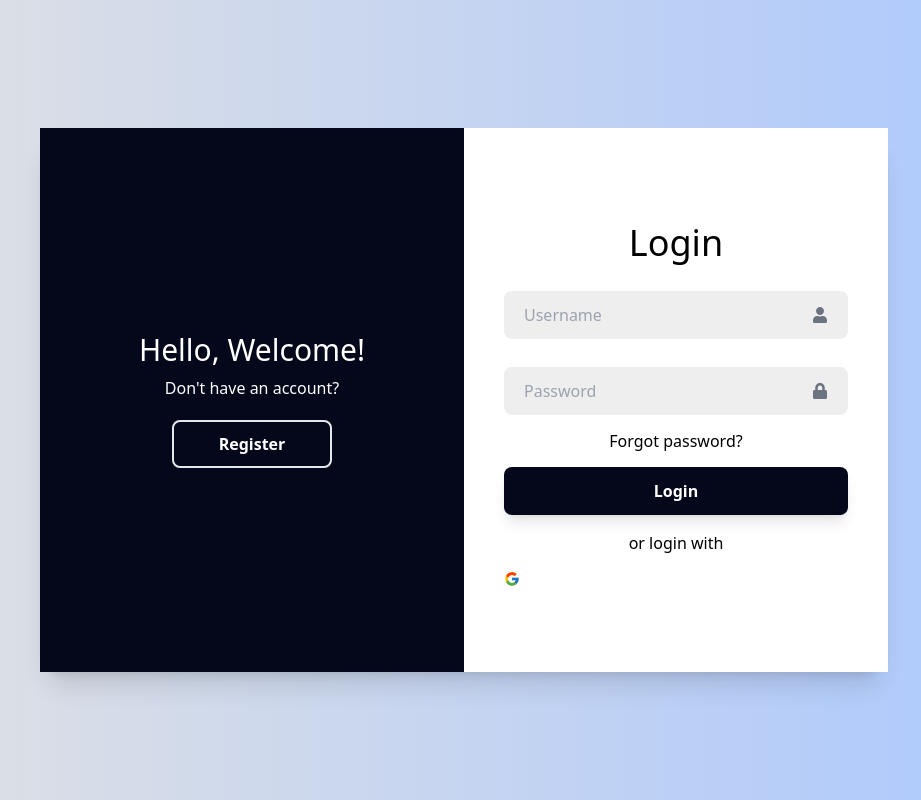
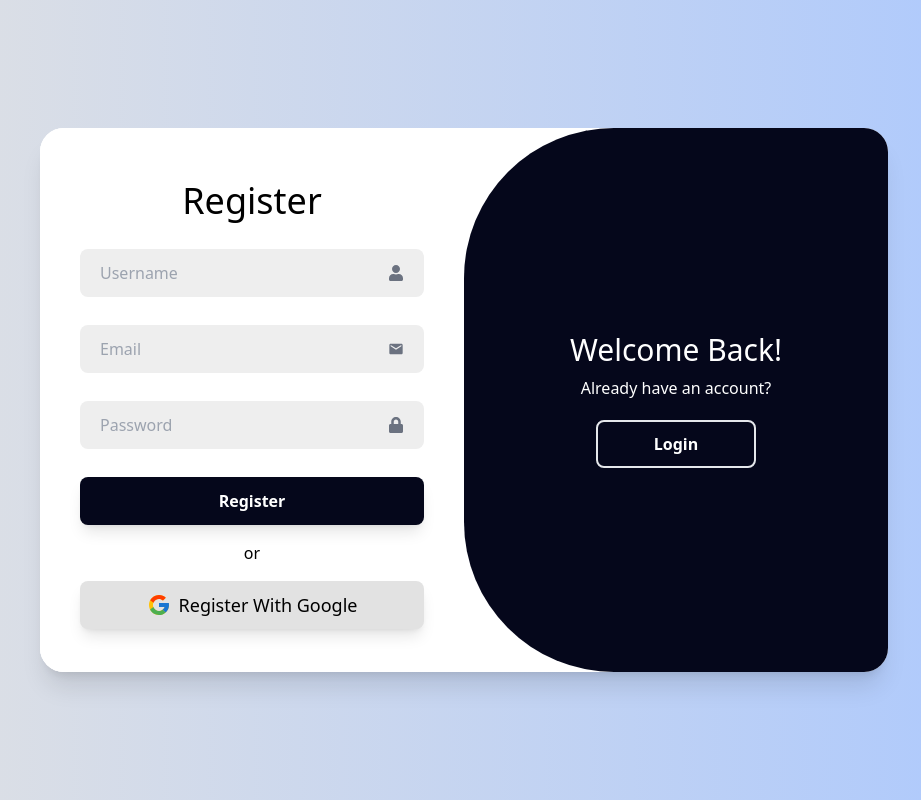
Before and after one commit to Al-Khalsi/freeNG, a Next.js app: page /Validation in a window 1280 px wide. Both pictures are taken after a click on the button "Register". Shown: the whole page, without its empty margins (176-1097 px from the left). Built offline with nearby package versions, Linux system fonts and the light colour scheme.

Commit message:
end ui validation

```diff
--- a/pages/Validation/index.js
+++ b/pages/Validation/index.js
@@ -1,13 +1,25 @@
-import React from 'react'
+import { useState } from 'react'
 import { FaUser, FaLock } from "react-icons/fa";
 import { FcGoogle } from "react-icons/fc";
 import { MdEmail } from "react-icons/md";
 
 function index() {
+
+    const [isActive, setIsActive] = useState(false);
+
+
+    const handleClick = (action) => {
+        if (action === "register") {
+            setIsActive(true);
+        } else if (action === "login") {
+            setIsActive(false);
+        }
+    };
+
     return (
         <div className='Validaion flex justify-center items-center min-h-screen bg-gradient-to-r from-lightGray to-lightBlue'>
-            <div className='contianer relative w-custom-212 h-custom-136 bg-white rounded-3xl shadow-xl'>
-                <div className='login absolute right-0 w-1/2 h-full flex items-center p-10 bg-white text-center'>
+            <div className={`container relative w-custom-212 h-custom-136 m-5 bg-white rounded-3xl shadow-xl overflow-hidden ${isActive ? 'active' : ''}`}>
+                <div className='login form-box absolute right-0 w-1/2 h-full flex items-center p-10 bg-white text-center z-10'>
                     <form action="#" className='w-full'>
                         <h2 className='text-4xl my-2.5'>Login</h2>
                         <div className="inputBox relative my-7 ">
@@ -26,17 +38,17 @@ function index() {
                             <p className='text-base no-underline'>Forgot password?</p>
                         </div>
                         <button type='submit' className='btn w-full h-12 rounded-lg bg-darkBlue text-white shadow-lg border-none text-base font-semibold cursor-pointer'>Login</button>
-                        <p className='text-base my-4'>or login with</p>
+                        <p className='text-base my-4'>or</p>
                         <div className='social-icon'>
-                            <p><FcGoogle /></p>
+                            <p className='w-full h-12 rounded-lg flex justify-center items-center bg-lightGray shadow-lg text-lg'><FcGoogle className='mr-2 text-2xl' />Login With Google</p>
                         </div>
                     </form>
                 </div>
 
-                <div className='register absolute right-0 w-1/2 h-full hidden items-center bg-white text-center'>
+                <div className='register form-box absolute right-0 w-1/2 h-full flex items-center p-10 bg-white text-center z-10'>
                     <form action="#" className='w-full'>
-                        <h2 className='text-4xl my-2.5'>Login</h2>
-                        <div className="inputBox relative my-7 ">
+                        <h2 className='text-4xl my-2.5'>Register</h2>
+                        <div className="inputBox relative my-7">
                             <input type="text"
                                 className='w-full py-3 pr-12 pl-5 bg-inputwhite rounded-lg border-none outline-none text-base font-medium'
                                 placeholder='Username' required />
@@ -58,18 +70,25 @@ function index() {
                             className='btn w-full h-12 rounded-lg bg-darkBlue text-white shadow-lg border-none text-base font-semibold cursor-pointer'>
                             Register
                         </button>
-                        <p className='text-base my-4'>or register with</p>
+                        <p className='text-base my-4'>or</p>
                         <div className='social-icon'>
-                            <p><FcGoogle /></p>
+                            <p className='w-full h-12 rounded-lg flex justify-center items-center bg-lightGray shadow-lg text-lg'><FcGoogle className='mr-2 text-2xl'/> Register With Google</p>
                         </div>
                     </form>
                 </div>
 
-                <div className="toggle-form absolute w-full h-full">
-                    <div className='toggle-panel absolute w-1/2 h-full flex flex-col justify-center items-center text-white bg-darkBlue'>
+                <div className="toggle-form absolute left-0 w-full h-full">
+                    <div className='toggle-panel toggle-left absolute left-0 w-1/2 h-full flex flex-col justify-center items-center text-white z-20'>
                         <h4 className='text-3xl mb-2'>Hello, Welcome!</h4>
                         <p className='mb-5'>Don't have an account?</p>
-                        <button className='btn w-40 h-12 bg-transparent border-2 rounded-lg text-base font-semibold cursor-pointer'>Register</button>
+                        <button className='btn w-40 h-12 bg-transparent border-2 rounded-lg text-base font-semibold cursor-pointer'
+                            onClick={() => handleClick("register")}>Register</button>
+                    </div>
+                    <div className='toggle-panel toggle-right absolute -right-1/2 w-1/2 h-full flex flex-col justify-center items-center text-white z-20'>
+                        <h4 className='text-3xl mb-2'>Welcome Back!</h4>
+                        <p className='mb-5'>Already have an account?</p>
+                        <button className='btn w-40 h-12 bg-transparent border-2 rounded-lg text-base font-semibold cursor-pointer'
+                            onClick={() => handleClick("login")}>Login</button>
                     </div>
                 </div>
             </div>
--- a/styles/globals.css
+++ b/styles/globals.css
@@ -343,4 +343,62 @@ header {
 
 
 
-/* Validation css */
+/*-------------------- Validation css --------------------*/
+/*-------------------- Validation css --------------------*/
+/*-------------------- Validation css --------------------*/
+
+.form-box {
+  transition: 0.6s ease-in-out 1.2s, visibility 0s 1s;
+}
+
+.container.active .form-box {
+  right: 50%;
+}
+
+.form-box.register {
+  visibility: hidden;
+}
+
+.container.active .form-box.register {
+  visibility: visible;
+}
+
+.toggle-form::before {
+  content: '';
+  position: absolute;
+  left: -250%;
+  width: 300%;
+  height: 100%;
+  background: var(--bg-darkBlue);
+  border-radius: 150px;
+  z-index: 20;
+  transition: 1.8s ease-in-out;
+}
+
+.toggle-panel {
+  transition: 0.6s ease-in-out;
+}
+
+.container.active .toggle-form::before {
+  left: 50%;
+}
+
+.toggle-panel.toggle-left {
+  right: 0;
+  transition: 1.2s;
+}
+
+.toggle-panel.toggle-right {
+  right: -50%;
+  transition: 0.6s;
+}
+
+.container.active .toggle-panel.toggle-left {
+  left: -50%;
+  transition-delay: 0.6s;
+}
+
+.container.active .toggle-panel.toggle-right {
+  right: 0;
+  transition-delay: 1.2s;
+}
```
